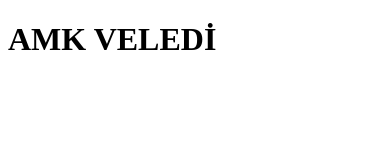
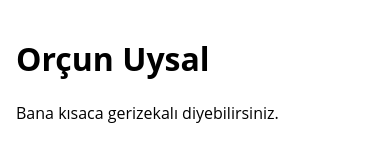
Before and after one commit to OrcunUysal/OrcunUysal.github.io, a plain HTML site: page index.html in a window 390 px wide. Drawn offline with Linux system fonts and the light colour scheme.

Commit message:
First HTML

```diff
--- a/index.html
+++ b/index.html
@@ -1,8 +1,48 @@
-<!DOCTYPE HTML>
+<!doctype html>
 <html>
-	<head>
-	</head>
-	<body>
-		<h1>AMK VELEDİ</h1>
-	</body>
+<head>
+    <title>Orçun Uysal</title>
+
+    <meta charset="utf-8" />
+    <meta http-equiv="Content-type" content="text/html; charset=utf-8" />
+    <meta name="viewport" content="width=device-width, initial-scale=1" />
+    <style type="text/css">
+    body {
+        background-color: #f0f0f2;
+        margin: 0;
+        padding: 0;
+        font-family: "Open Sans", "Helvetica Neue", Helvetica, Arial, sans-serif;
+
+    }
+    div {
+        width: 600px;
+        margin: 5em auto;
+        padding: 50px;
+        background-color: #fff;
+        border-radius: 1em;
+    }
+    a:link, a:visited {
+        color: #38488f;
+        text-decoration: none;
+    }
+    @media (max-width: 700px) {
+        body {
+            background-color: #fff;
+        }
+        div {
+            width: auto;
+            margin: 0 auto;
+            border-radius: 0;
+            padding: 1em;
+        }
+    }
+    </style>
+</head>
+
+<body>
+<div>
+    <h1>Orçun Uysal</h1>
+    <p>Bana kısaca gerizekalı diyebilirsiniz.</p>
+</div>
+</body>
 </html>
```
